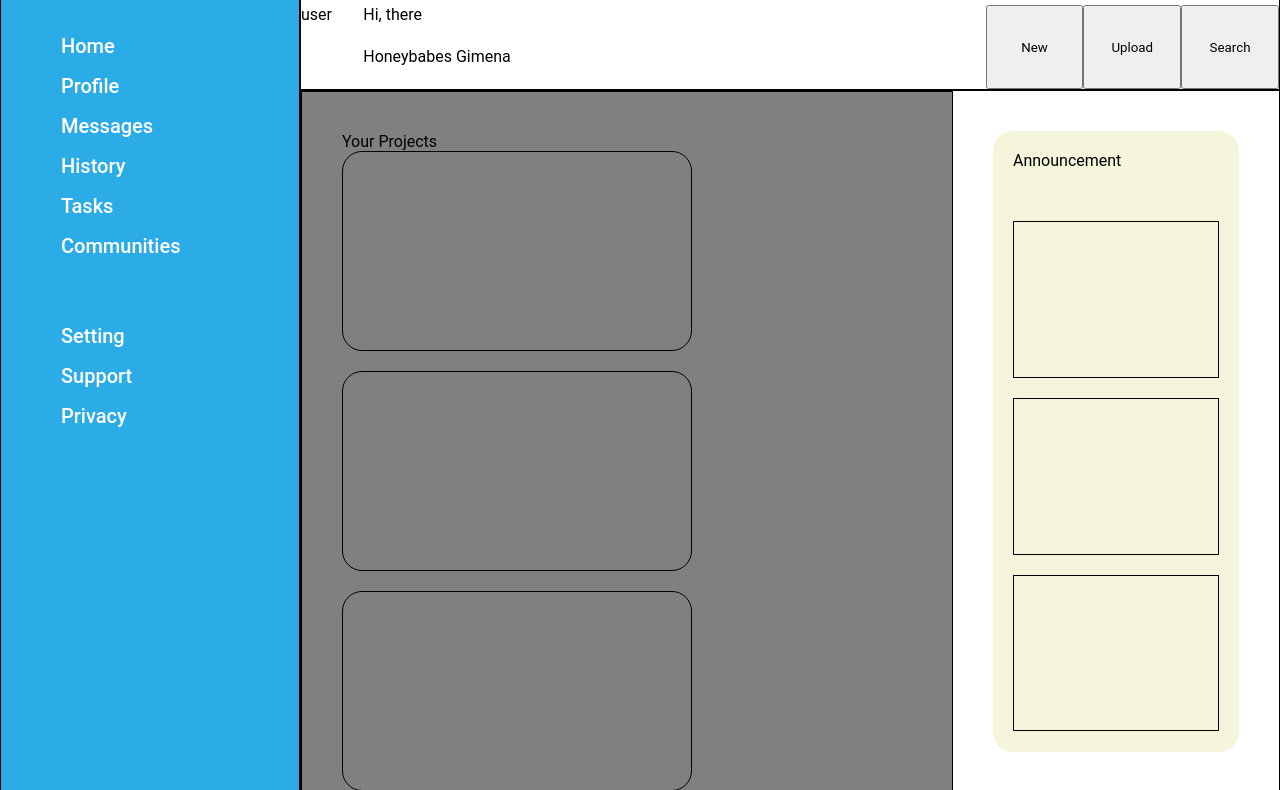
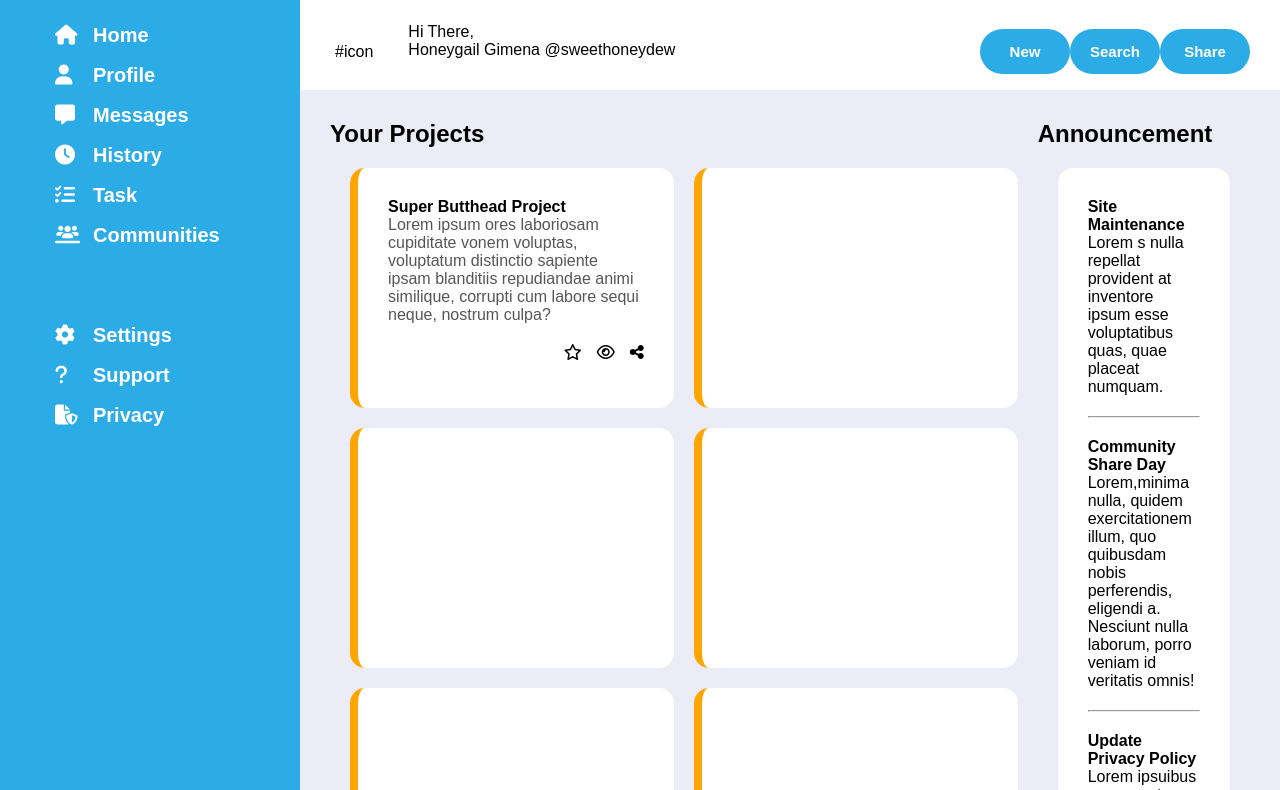
Before and after one commit to teddyyyyx/odin-admin-dashboard, a plain HTML site: page index.html in a window 1280 px wide. Shown: the part 80-870 px from the top of the page. Drawn offline with Linux system fonts and the light colour scheme.

Commit message:
Replaced old index.html and styles.css. Updated to new version. Draft updated

```diff
--- a/index.html
+++ b/index.html
@@ -1,91 +1,180 @@
-
 <!DOCTYPE html>
 <html lang="en">
 <head>
     <meta charset="UTF-8">
     <meta name="viewport" content="width=device-width, initial-scale=1.0">
-    <title>honeybabes</title>
+    <title>Odin Admin Dashboard</title>
     <link rel="stylesheet" href="styles.css">
+    <script src="https://kit.fontawesome.com/c79044192b.js" crossorigin="anonymous"></script>
 </head>
 <body>
-    <main class="container">
-        <!-- HEADER -->
-            <div class="header">
-                <div class="search">
-                    <button class="button-search">search</button>
-                    <input type="text">
-                </div>
 
-                <div>bell</div>
-                <div>user</div>
-                <div>name</div>
+    <div class="main-container">
 
-                <div class="greeting-user">
-                    <div class="user-icon">user</div>
-                    <div>Hi, there</div>
-                    <div class="username">Honeybabes Gimena</div>
-                </div>
-
-                <button>New</button>
-                <button>Upload</button>
-                <button>Search</button>
+<!--  NAV --- NAV --- NAV --- NAV --- NAV --- NAV --- NAV --- NAV --- NAV --- NAV --- NAV --- -->
+        <div class="nav">
+            <div class="nav-search">
+                <i class="fa-solid fa-magnifying-glass fa-xl"></i>
+                <input type="text">
             </div>
 
-        <!-- SIDEBAR -->
-            <div class="sidebar">
-                <div class="logo">Dashboard</div>
-                <div class="sidebar-1">
-                    <ul class="sidebar-ul">
-                        <li>Home</li>
-                        <li>Profile</li>
-                        <li>Messages</li>
-                        <li>History</li>
-                        <li>Tasks</li>
-                        <li>Communities</li>
-                    </ul>
-                </div>
-                <div class="sidebar-2">
-                    <ul class="sidebar-ul">
-                        <li>Setting</li>
-                        <li>Support</li>
-                        <li>Privacy</li>
-                    </ul>
+            <div class="nav-user">
+                <i class="fa-solid fa-bell fa-xl"></i>
+                <p>#icon</p>
+                <div>HoneyGail</div>
+            </div>
+
+            <div class="nav-greet">
+                <p class="nav-greet-icon">#icon</p>
+                <p class="nav-greet-greet">Hi There,</p>
+                <div class="nav-greet-name">
+                    <span>Honeygail Gimena</span> <span>@sweethoneydew</span>
                 </div>
             </div>
 
-        <!-- CONTENT -->
-            <div class="content">
+            <div class="nav-buttons">
+                <button class="nav-button-new">New</button>
+                <button class="nav-button-search">Search</button>
+                <button class="nav-button-share">Share</button>
+            </div>
+        </div>
 
-                <div class="project-container">
-                    <div class="title">Your Projects</div>
-                    <div class="project-article">
-                        <div class="project-card"></div>
-                        <div class="project-card"></div>
-                        <div class="project-card"></div>
-                        <div class="project-card"></div>
-                        <div class="project-card"></div>
-                        <div class="project-card"></div>
-                    </div>
-                </div>
+<!--  SIDEBAR --- SIDEBAR --- SIDEBAR --- SIDEBAR --- SIDEBAR --- SIDEBAR --- SIDEBAR --- -->
+        <div class="sidebar">
+            <div class="sidebar-title">Dashboard</div>
+
+            <ul class="sidebar-ul">
+                <li>
+                    <i class="fa-solid fa-house"></i>
+                    <a href="">Home</a>
+                </li>
+
+                <li>
+                    <i class="fa-solid fa-user"></i>
+                    <a href="">Profile</a>
+                </li>
+
+                <li>
+                    <i class="fa-solid fa-message"></i>
+                    <a href="">Messages</a>
+                </li>
+
+                <li>
+                    <i class="fa-solid fa-clock"></i>
+                    <a href="">History</a>
+                </li>
+
+                <li>
+                    <i class="fa-solid fa-list-check"></i>
+                    <a href="">Task</a>
+                </li>
+
+                <li>
+                    <i class="fa-solid fa-users-line"></i>
+                    <a href="">Communities</a>
+                </li>
+            </ul>
+
+            <ul class="sidebar-ul">
+                <li>
+                    <i class="fa-solid fa-gear"></i>
+                    <a href="">Settings</a>
+                </li>
+                <li>
+                    <i class="fa-solid fa-question"></i>
+                    <a href="">Support</a>
+                </li>
+                <li>
+                    <i class="fa-solid fa-file-shield"></i>
+                    <a href="">Privacy</a>
+                </li>
+            </ul>
+        </div>
 
 
-            <!-- ANNOUNCEMENT -->
-                <div class="announcement-container">
-                    <div>Announcement</div>
-                    <div class="announcement"></div>
-                    <div class="announcement"></div>
-                    <div class="announcement"></div>
-                </div>
+<!--  CONTENT --- CONTENT --- CONTENT --- CONTENT --- CONTENT --- CONTENT --- CONTENT --- -->
+        <div class="content">
+            <div class="content-project">
+                <h2>Your Projects</h2>
+                <article class="project-container">
+                    <div class="project-card">
+                        <h4 class="project-card-title">Super Butthead Project</h4>
+                        <p>Lorem ipsum ores laboriosam cupiditate vonem voluptas, voluptatum distinctio sapiente ipsam blanditiis repudiandae animi similique, corrupti cum labore sequi neque, nostrum culpa?</p>
+                        <div class="project-card-icons">
+                            <i class="fa-regular fa-star"></i>
+                            <i class="fa-regular fa-eye"></i>
+                            <i class="fa-solid fa-share-nodes"></i>
+                        </div>
+                    </div>
 
-            <!-- TRENDING -->
-                <div class="trending-container">
-                    <div class="trending-title">Trending</div>
-                    <div class="trending-card"></div>
-                    <div class="trending-card"></div>
-                    <div class="trending-card"></div>
-                    <div class="trending-card"></div>
-                </div>
+                    <div class="project-card"></div>
+
+                    <div class="project-card"></div>
+
+                    <div class="project-card"></div>
+
+                    <div class="project-card"></div>
+
+                    <div class="project-card"></div>
+                </article>
+
             </div>
-    </main>
+
+            <div class="content-announcement">
+                <h2>Announcement</h2>
+                <article class="announcement-container">
+                    <div>
+                        <h4>Site Maintenance</h4>
+                        <p>Lorem s nulla repellat provident at inventore ipsum esse voluptatibus quas, quae placeat numquam.</p>
+                    </div>
+                    <hr>
+                    <div>
+                        <h4>Community Share Day</h4>
+                        <p>Lorem,minima nulla, quidem exercitationem illum, quo quibusdam nobis perferendis, eligendi a. Nesciunt nulla laborum, porro veniam id veritatis omnis!</p>
+                    </div>
+                    <hr>
+                    <div>
+                        <h4>Update Privacy Policy</h4>
+                        <p>Lorem ipsuibus consequatur expedita enim, qui ducimus dolore, illum reprehenderit tempora eaque tempore mollitia architecto?</p>
+                    </div>
+                </article>
+            </div>
+
+            <div class="content-trend">
+                <h2>Trending</h2>
+
+                <article class="trend-container">
+                    <div class="trend-user-div">
+                        <div>icon</div>
+                        <div class="trend-user-div">
+                            <div class="trend-user">
+                                <span>@tegan</span>
+                                <br>
+                                <span class="trend-user-bio">some text</span>
+                            </div>
+                        </div>
+                    </div>
+                    <div class="trend-user-div">
+                        <div>icon</div>
+
+                        <div></div>
+                    </div>
+                    <div class="trend-user-div">
+                        <div>icon</div>
+                        <div></div>
+                    </div>
+                    <div class="trend-user-div">
+                        <div>icon</div>
+                        <div></div>
+                    </div>
+
+
+
+
+                </article>
+            </div>
+        </div>
+    </div>
+
 </body>
 </html>
--- /dev/null
+++ b/old files/styles.css
@@ -0,0 +1,120 @@
+*{
+    box-sizing: border-box;
+    font-family: Roboto, Oxygen, Ubuntu, Cantarell, 'Open Sans', 'Helvetica Neue', sans-serif ;
+}
+body{
+    padding: 0;
+    margin: 0;
+}
+
+.container{
+    display: grid;
+    height: 100vh;
+    width: 100vw;
+    grid-template-columns: 300px 1fr 1fr 1fr;
+    grid-template-rows: 170px 1fr;
+    /* gap: 10px; */
+}
+
+.container > div {
+    border: 1px solid black;
+}
+
+.header{
+    grid-column: 2 / 5;
+    display: grid;
+    grid-template-columns: 7fr 1fr 1fr 1fr;
+    grid-template-rows: 1fr 1fr;
+}
+.greeting-user{
+    display: grid;
+    grid-template-columns: 1fr 10fr;
+}
+.user-icon{
+    grid-row: 1 / 3;
+}
+.username{
+    grid-column: 2 / 3;
+}
+.logo{
+    color: white;
+    font-size: 30px;
+    margin-bottom: 50px;
+    font-weight: bold
+}
+.sidebar{
+    grid-row: 1 / 5;
+    background-color: #10a1e4e1;
+    padding: 20px;
+}
+
+.sidebar-ul > li{
+    list-style-type: none;
+    font-size: 20px;
+    font-weight: 500;
+    line-height:40px;
+    color: white;
+}
+
+.sidebar-2{
+    margin-top: 50px;
+}
+
+.content{
+    grid-column: 2 / 5;
+    display: grid;
+    grid-template-columns: repeat(3, 1fr);
+    grid-template-rows: repeat(2, 1fr);
+}
+
+.project-container{
+    grid-area: 1 / 1 / 3 / 3;
+    border: 1px solid black;
+    background-color: grey;
+    padding: 40px;
+    min-width: 450px;
+}
+
+.project-article{
+    display: grid;
+    grid-template-columns: repeat(auto-fit  , minmax(350px, 1fr));
+    /* grid-template-rows: repeat(3, 1fr); */
+    gap: 20px;
+}
+
+.title{
+    grid-column: 1 / 3;
+}
+.project-card{
+    border: 1px solid black;
+    border-radius: 20px;
+    height: 250px;
+}
+
+.announcement-container{
+    background-color: beige;
+    display: grid;
+    grid-template-rows: 50px 1fr 1fr 1fr;
+    gap: 20px;
+    border-radius: 20px;
+    margin: 40px;
+}
+.announcement{
+    border: 1px solid black;
+
+
+}
+
+.trending-container{
+    background-color: azure;
+    display: grid;
+    padding: 20px;
+    grid-template-rows: 50px 1fr 1fr 1fr 1fr;
+    gap: 20px;
+    border-radius: 20px;
+    margin: 40px;
+}
+
+.trending-card{
+    border: 1px solid black;
+}
--- a/styles.css
+++ b/styles.css
@@ -1,120 +1,220 @@
 *{
-    box-sizing: border-box;
-    font-family: Roboto, Oxygen, Ubuntu, Cantarell, 'Open Sans', 'Helvetica Neue', sans-serif ;
-}
-body{
     padding: 0;
     margin: 0;
+    box-sizing: border-box;
+    font-family: sans-serif;
+
 }
 
-.container{
+html{
+    overflow-x: hidden;
+}
+
+.main-container{
     display: grid;
     height: 100vh;
     width: 100vw;
-    grid-template-columns: 300px 1fr 1fr 1fr;
+    grid-template-columns: 300px 1fr;
     grid-template-rows: 170px 1fr;
-    /* gap: 10px; */
 }
 
-.container > div {
-    border: 1px solid black;
+/* NAV ---  NAV ---  NAV ---  NAV ---  NAV ---  NAV ---  NAV ---  NAV ---  NAV ---  NAV ---  */
+
+.nav{
+    display: grid;
+    grid-template-columns: 2.5fr 1fr;
+    grid-template-rows: 1fr 2fr;
 }
 
-.header{
-    grid-column: 2 / 5;
-    display: grid;
-    grid-template-columns: 7fr 1fr 1fr 1fr;
-    grid-template-rows: 1fr 1fr;
-}
-.greeting-user{
+.nav-search{
+    grid-column: 1 / 2;
     display: grid;
     grid-template-columns: 1fr 10fr;
+    margin: 20px;
+    align-items: center;
 }
-.user-icon{
+    .nav-search > i{
+        display: flex;
+        justify-content: center;
+    }
+    .nav-search > input{
+        border-radius: 20px;
+        padding: 10px;
+        box-sizing: content-box;
+        background-color: #e8e8f5cc;
+    }
+
+
+.nav-user{
+    display: grid;
+    grid-template-columns: 1fr 1fr 3fr;
+    align-items: center;
+    justify-items: center;
+}
+
+.nav-greet{
+    display: grid;
+    grid-template-columns: 1fr 5fr;
+    grid-template-rows: 1fr 1.5fr;
+}
+    .nav-greet-icon{
+        grid-area: 1 / 1 / 3 / 2;
+        display: flex;
+        justify-content: center;
+        align-items: center;
+    }
+        .nav-greet-greet{
+            display: flex;
+            align-self: end;
+        }
+
+
+.nav-buttons{
+    display: grid;
+    grid-template-columns: repeat(3, 1fr);
+    margin: 30px;
+    /* gap: 5px; */
+    align-items: center;
+    justify-items: center;
+}
+    .nav-buttons > button{
+        border-radius: 30px;
+        height: 45px;
+        width: 90px;
+        background-color: #10a1e4e1;
+        color: white;
+        font-weight: 900;
+        font-size: 15px;
+        border: none;
+        cursor: pointer;
+    }
+        .nav-buttons > button:hover{
+            background-color: #0a9bdf;
+        }
+
+        .nav-buttons > button:active{
+            background-color: #10a1e4e1;
+        }
+
+
+
+/* SIDEBAR ---  SIDEBAR ---  SIDEBAR ---  SIDEBAR ---  SIDEBAR ---  SIDEBAR ---  SIDEBAR ---  */
+
+.sidebar{
+    background-color: #10a1e4e1;
     grid-row: 1 / 3;
+    padding: 25px;
+
+
 }
-.username{
-    grid-column: 2 / 3;
+    .sidebar-title{
+        font-size: 35px;
+        color: white;
+        font-weight: 900;
     }
-.logo{
+        .sidebar-ul > li{
+            display: grid;
+            align-items: center;
+            grid-template-columns: 1fr 4fr;
+            /* gap: 20px; */
+
+        }
+
+        .sidebar > ul{
+            list-style-type: none;
             color: white;
-    font-size: 30px;
-    margin-bottom: 50px;
-    font-weight: bold
+            padding: 30px;
+            font-size: 20px;
+            font-weight: 600;
+            line-height: 40px;
         }
-.sidebar{
-    grid-row: 1 / 5;
-    background-color: #10a1e4e1;
+            .sidebar > ul a{
+                color: white;
+                text-decoration: none;
+
+            }
+                .sidebar > ul a:hover{
+                    color: black;
+                }
+
+
+
+/* CONTENT ---  CONTENT ---  CONTENT ---  CONTENT ---  CONTENT ---  CONTENT ---  CONTENT ---  */
+
+.content{
+    display: grid;
+    grid-template-columns: 1fr 1fr 0.6fr;
+    grid-template-rows: 1fr 1fr;
+    padding: 30px;
+    background-color: #e8e8f5cc;
+    /* box-sizing: border-box; */
+}
+
+.content-project{
+    grid-area: 1 / 1 / 3 / 3;
+    flex-direction: column;
+}
+    .project-container{
+        display: grid;
+        grid-template-columns: repeat(auto-fill, minmax(300px, 1fr));
+        /* grid-template-columns: 1fr 1fr; */
+        grid-auto-flow: row;
+        gap: 20px;
         padding: 20px;
     }
 
-.sidebar-ul > li{
-    list-style-type: none;
-    font-size: 20px;
-    font-weight: 500;
-    line-height:40px;
-    color: white;
+    .project-card{
+        height: 240px;
+        background-color: white;
+        border-radius: 15px;
+        border-left: 8px solid orange;
+        padding: 30px;
+    }
+        .project-card > h4{
+            font-weight: 600;
+        }
+            .project-card > p{
+                color: #2c2c2ccc;
+            }
+                .project-card-icons{
+                    display: flex;
+                    justify-content: end;
+                    margin-top: 20px;
+                    gap: 15px;
                 }
 
-.sidebar-2{
-    margin-top: 50px;
-}
 
-.content{
-    grid-column: 2 / 5;
-    display: grid;
-    grid-template-columns: repeat(3, 1fr);
-    grid-template-rows: repeat(2, 1fr);
-}
 
-.project-container{
-    grid-area: 1 / 1 / 3 / 3;
-    border: 1px solid black;
-    background-color: grey;
-    padding: 40px;
-    min-width: 450px;
-}
+/* .content-announcement{
 
-.project-article{
-    display: grid;
-    grid-template-columns: repeat(auto-fill, minmax(350px, 200px));
-    gap: 20px;
-}
-
-.title{
-    grid-column: 1 / 3;
-}
-.project-card{
-    border: 1px solid black;
-    border-radius: 20px;
-    height: 200px;
-    /* width: 300px; */
-}
+} */
 
 .announcement-container{
-    background-color: beige;
-    display: grid;
-    padding: 20px;
-    grid-template-rows: 50px 1fr 1fr 1fr;
-    gap: 20px;
-    border-radius: 20px;
-    margin: 40px;
+    /* border: 1px solid black; */
+    margin: 20px;
+    padding: 30px;
+    border-radius: 15px;
+    display: flex;
+    flex-direction: column;
+    gap: 20px   ;
+    background-color: white;
 }
-.announcement{
-    border: 1px solid black;
+    .announcement-container > div{
 
     }
 
-.trending-container{
-    background-color: azure;
-    display: grid;
+
+.trend-container{
+    display: flex;
+    flex-direction: column;
+    gap: 25px;
     padding: 20px;
-    grid-template-rows: 50px 1fr 1fr 1fr 1fr;
-    gap: 20px;
-    border-radius: 20px;
-    margin: 40px;
+    margin: 20px;
+    /* border: 1px solid black; */
+    border-radius: 15px;
+    background-color: white;
 }
-
-.trending-card{
-    border: 1px solid black;
+    .trend-user-div{
+        gap: 15px;
+        display: flex;
     }
```
Also changed, not shown: old files/index.html (added, +91 -0 lines). Lines whose indentation alone changed are shown as unchanged.
